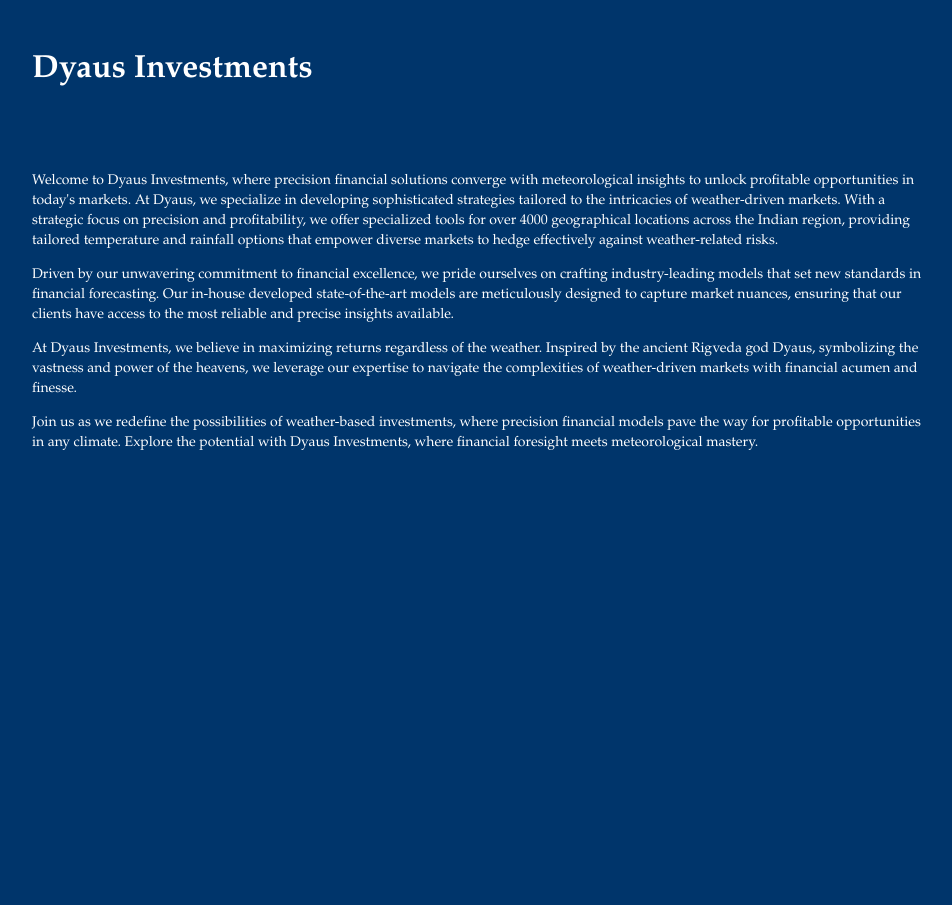
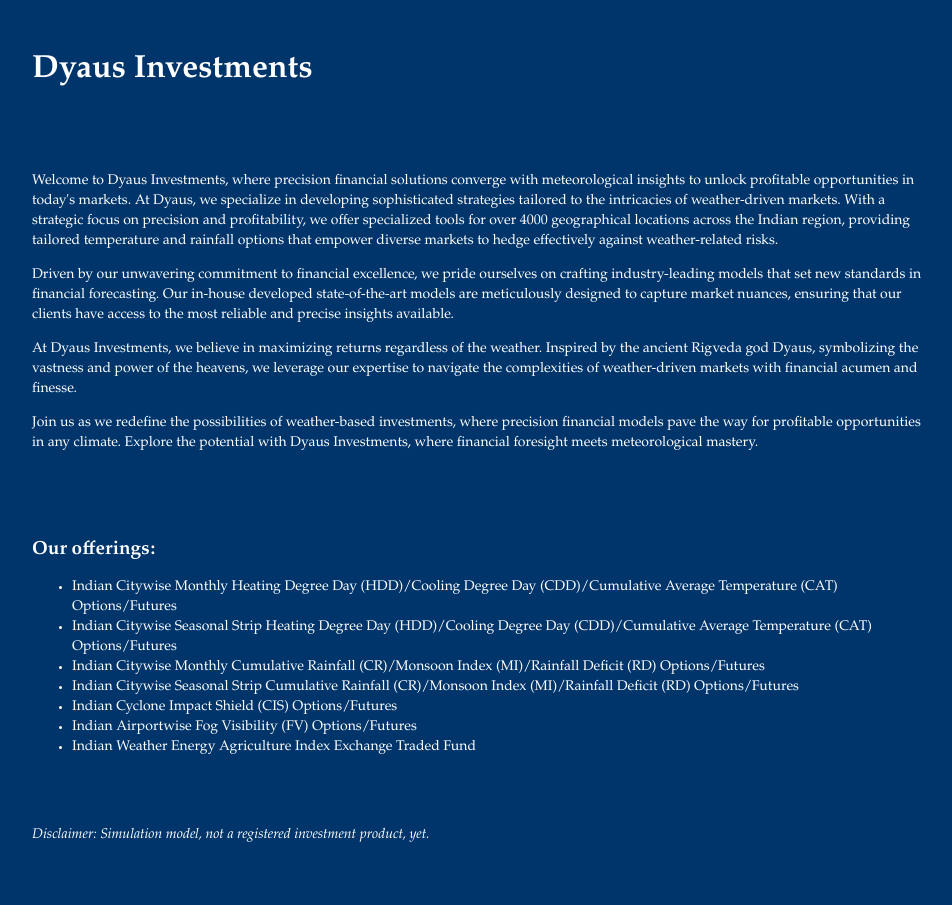
Before and after one commit to DyausInvestments/Dyaus, a Jekyll site: the page built from index.html, in a window 1280 px wide. Shown: the whole page, without its empty margins (160-1112 px from the left). Built offline with Jekyll 4.4.1, drawn with Linux system fonts in a browser that asks for light colours.

Commit message:
Update index.html

```diff
--- a/index.html
+++ b/index.html
@@ -6,7 +6,6 @@
 <br>
 <br>
 
-
 <p>Welcome to Dyaus Investments, where precision financial solutions converge with meteorological insights to unlock profitable opportunities in today's markets. At Dyaus, we specialize in developing sophisticated strategies tailored to the intricacies of weather-driven markets. With a strategic focus on precision and profitability, we offer specialized tools for over 4000 geographical locations across the Indian region, providing tailored temperature and rainfall options that empower diverse markets to hedge effectively against weather-related risks. </p>
 
 <p>Driven by our unwavering commitment to financial excellence, we pride ourselves on crafting industry-leading models that set new standards in financial forecasting. Our in-house developed state-of-the-art models are meticulously designed to capture market nuances, ensuring that our clients have access to the most reliable and precise insights available.</p>
@@ -14,3 +13,23 @@
 <p>At Dyaus Investments, we believe in maximizing returns regardless of the weather. Inspired by the ancient Rigveda god Dyaus, symbolizing the vastness and power of the heavens, we leverage our expertise to navigate the complexities of weather-driven markets with financial acumen and finesse.</p>
 
 <p>Join us as we redefine the possibilities of weather-based investments, where precision financial models pave the way for profitable opportunities in any climate. Explore the potential with Dyaus Investments, where financial foresight meets meteorological mastery.</p>
+
+<br>
+<br>
+<br>
+
+<h2>Our offerings:</h2>
+<ul>
+  <li>Indian Citywise Monthly Heating Degree Day (HDD)/Cooling Degree Day (CDD)/Cumulative Average Temperature (CAT) Options/Futures</li>
+  <li>Indian Citywise Seasonal Strip Heating Degree Day (HDD)/Cooling Degree Day (CDD)/Cumulative Average Temperature (CAT) Options/Futures</li>
+  <li>Indian Citywise Monthly Cumulative Rainfall (CR)/Monsoon Index (MI)/Rainfall Deficit (RD) Options/Futures</li>
+  <li>Indian Citywise Seasonal Strip Cumulative Rainfall (CR)/Monsoon Index (MI)/Rainfall Deficit (RD) Options/Futures</li>
+  <li>Indian Cyclone Impact Shield (CIS) Options/Futures</li>
+  <li>Indian Airportwise Fog Visibility (FV) Options/Futures</li>
+  <li>Indian Weather Energy Agriculture Index Exchange Traded Fund</li>
+</ul>
+
+<br>
+<br>
+
+<p><em>Disclaimer: Simulation model, not a registered investment product, yet.</em></p>
```
